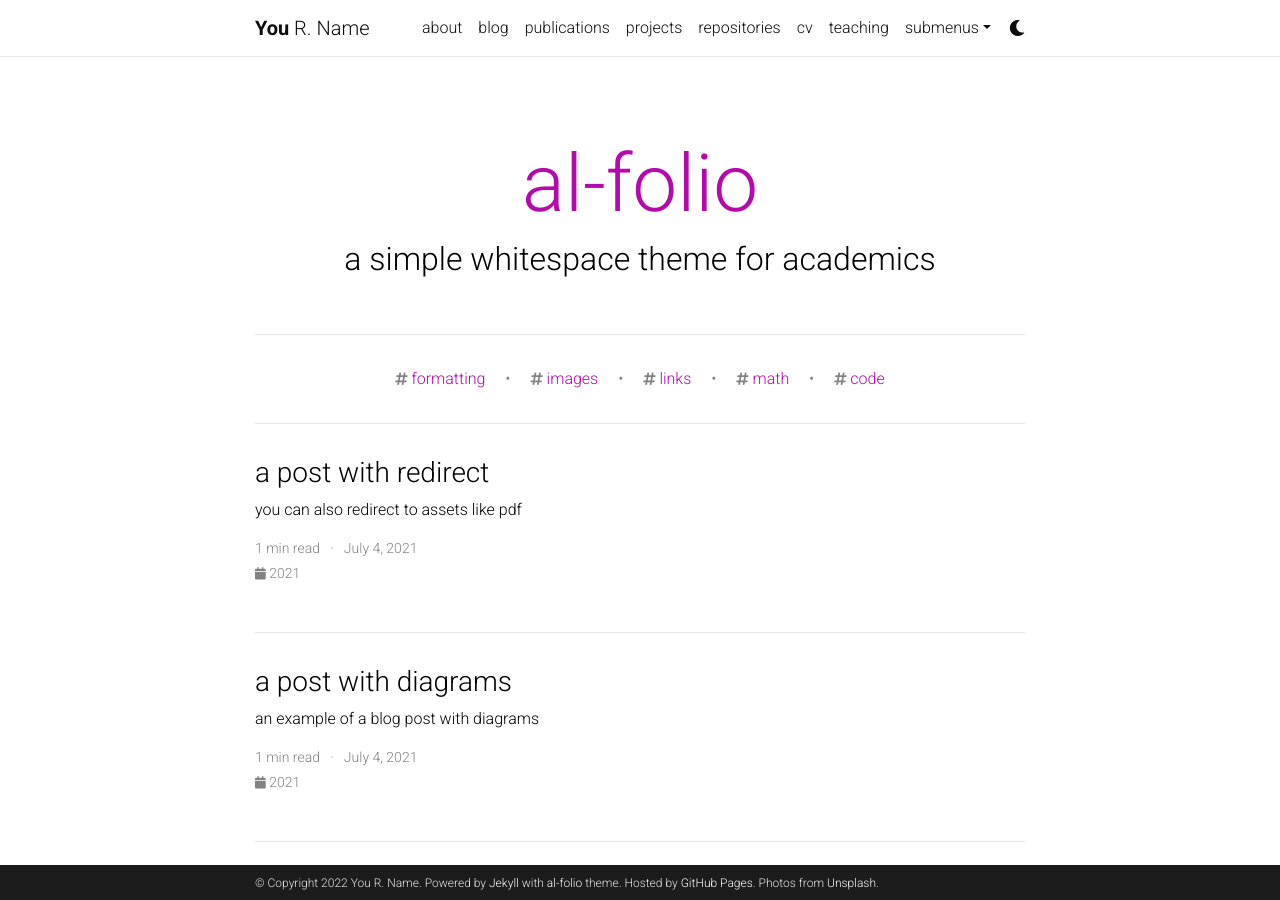
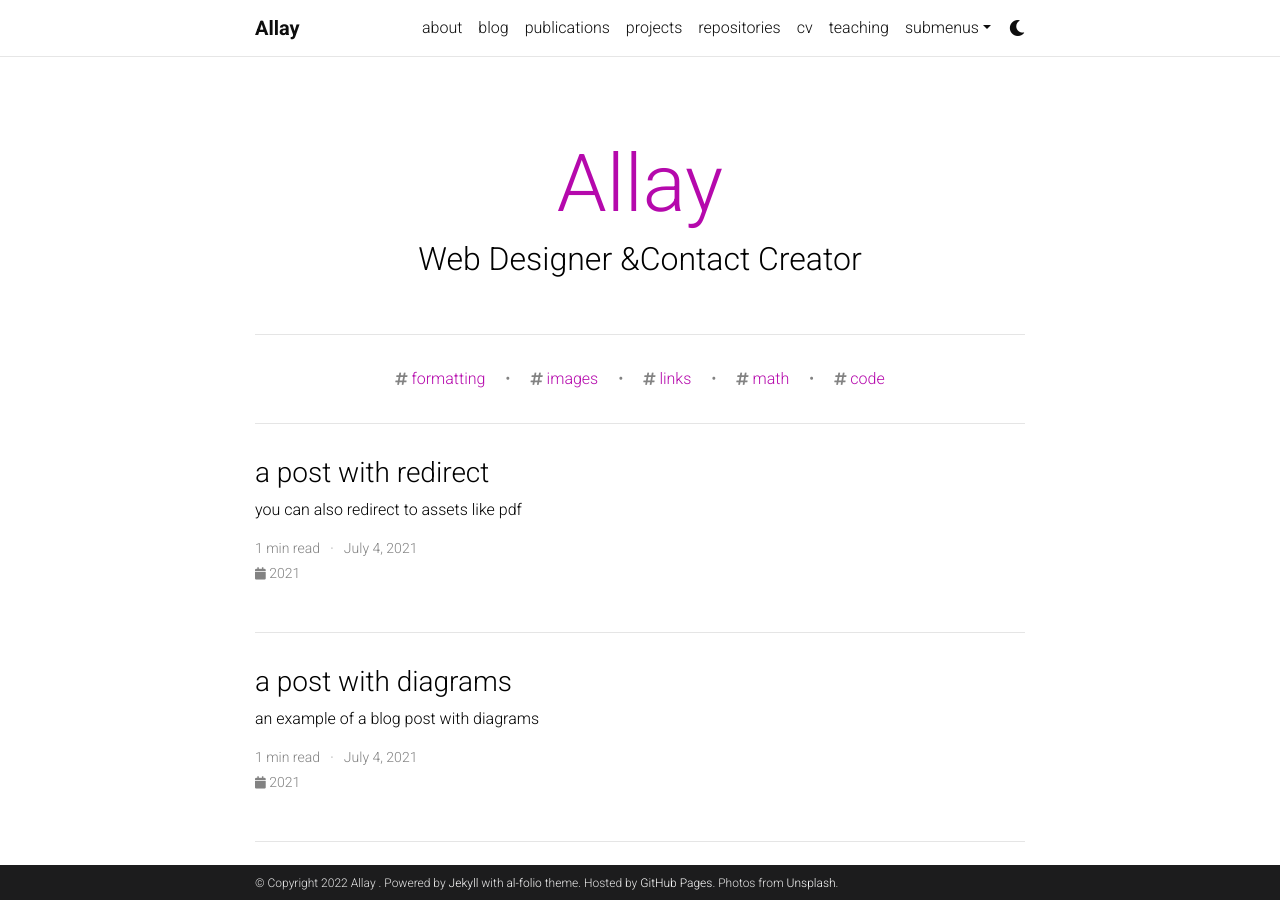
Before and after one commit to AllayYT/allayyt.github.io, a Jekyll site: the page built from index.html, in a window 1280 px wide and 900 px high. Built offline with Jekyll 4.4.1, drawn with Linux system fonts in a browser that asks for light colours; emoji names are drawn with the system emoji font; the list of posts is cut into pages by our own code; comment, search, counter and statistics services are not loaded; a style sheet for code colours, icons or effects is not loaded.

Commit message:
Update _config.yml

```diff
--- a/_config.yml
+++ b/_config.yml
@@ -3,10 +3,10 @@
 # -----------------------------------------------------------------------------
 
 title: blank # the website title (if blank, full name will be used instead)
-first_name: You
-middle_name: R.
-last_name: Name
-email: you@example.com
+first_name: Allay
+middle_name:
+last_name:
+email:
 description: > # the ">" symbol means to ignore newlines until "footer_text:"
   A simple, whitespace theme for academics. Based on [*folio](https://github.com/bogoli/-folio) design.
 footer_text: >
@@ -16,10 +16,10 @@ footer_text: >
 keywords: jekyll, jekyll-theme, academic-website, portfolio-website  # add your own keywords or leave empty
 
 lang: en # the language of your site (for example: en, fr, cn, ru, etc.)
-icon: ⚛️  # the emoji used as the favicon (alternatively, provide image name in /assets/img/)
+icon: /assets/img/Allay.png # the emoji used as the favicon (alternatively, provide image name in /assets/img/)
 
-url: https://alshedivat.github.io # the base hostname & protocol for your site
-baseurl: /al-folio # the subpath of your site, e.g. /blog/
+url: https://allayyt.github.io # the base hostname & protocol for your site
+baseurl: # the subpath of your site, e.g. /blog/
 last_updated: false # set to true if you want to display last updated in the footer
 impressum_path:  # set to path to include impressum link in the footer, use the same path as permalink in a page, helps to conform with EU GDPR
 
@@ -94,16 +94,16 @@ contact_note: >
 google_analytics:  # your google-analytics ID (format: UA-XXXXXXXXX)
 panelbear_analytics:  # panelbear analytics site ID (format: XXXXXXXXX)
 
-google_site_verification:  # your google-site-verification ID (Google Search Console)
+google_site_verification: oDDd54hmKoTZd2LLd9QEkuRU1aJZWjGr86z0oJEvz8Y  # your google-site-verification ID (Google Search Console)
 bing_site_verification:  # out your bing-site-verification ID (Bing Webmaster)
 
 # -----------------------------------------------------------------------------
 # Blog
 # -----------------------------------------------------------------------------
 
-blog_name: al-folio # blog_name will be displayed in your blog page
+blog_name: Allay # blog_name will be displayed in your blog page
 blog_nav_title: blog # your blog must have a title for it to be displayed in the nav bar
-blog_description: a simple whitespace theme for academics
+blog_description: Web Designer &Contact Creator
 permalink: /blog/:year/:title/
 
 # Pagination
@@ -111,7 +111,7 @@ pagination:
   enabled: true
 
 # Comments
-disqus_shortname: al-folio # put your disqus shortname
+disqus_shortname: allayyt # put your disqus shortname
 # https://help.disqus.com/en/articles/1717111-what-s-a-shortname
 
 # External sources.
@@ -285,7 +285,7 @@ jekyll-diagrams:
 
 enable_google_analytics:    false  # enables google analytics
 enable_panelbear_analytics: false  # enables panelbear analytics
-enable_google_verification: false  # enables google site verification
+enable_google_verification: true   # enables google site verification
 enable_bing_verification:   false  # enables bing site verification
 enable_masonry:             true   # enables automatic project cards arangement
 enable_math:                true   # enables math typesetting (uses MathJax)
```
